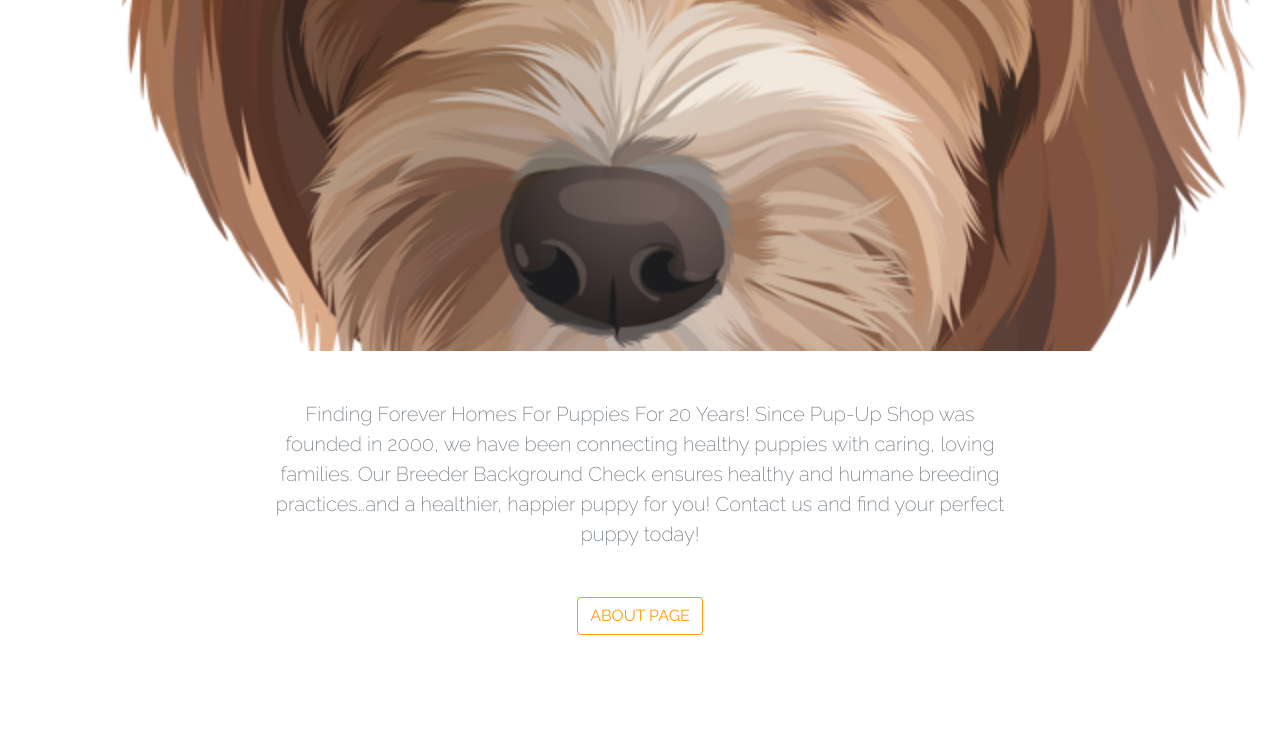
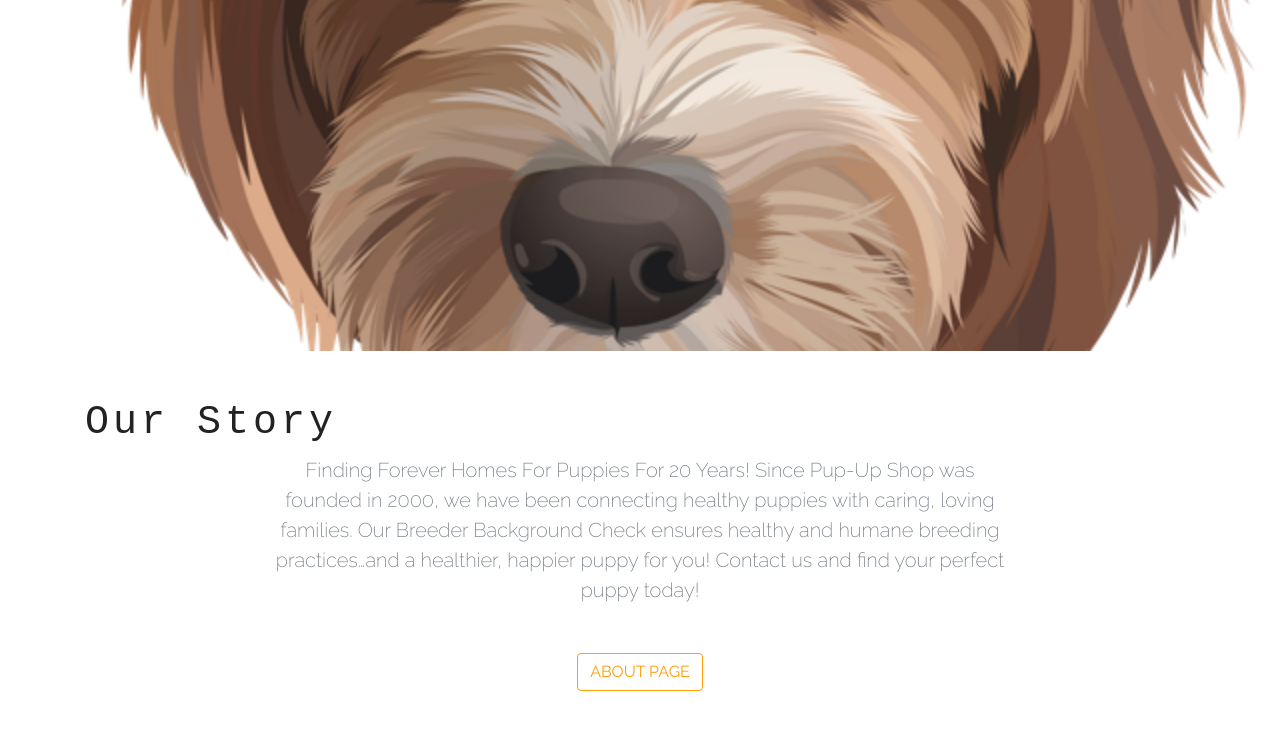
Before and after one commit to thomaszhangg/Pup-Up-Shop, a Gatsby site: page / in a window 1280 px wide. Shown: the part 525-1254 px from the top of the page. Before the commit the page ends 1208 px from the top, so only its background shows below. Built offline with nearby package versions, Linux system fonts and the light colour scheme; Gatsby itself is replaced by a stand-in of ours.

Commit message:
added story info

```diff
--- a/src/components/Home/Info.js
+++ b/src/components/Home/Info.js
@@ -1,10 +1,12 @@
 import React from "react"
 import { Link } from "gatsby"
+import Title from "../Globals/Title"
 
 export default function Info() {
   return (
     <section className="py-5">
       <div className="container">
+        <Title title="Our Story" />
         <div className="row">
           <div className="col-10 col-sm-8 mx-auto text-center">
             <p className="lead text-muted mb-5">
--- /dev/null
+++ b/src/components/globals/Title.js
@@ -0,0 +1,9 @@
+import React from "react"
+
+export default function Title({ title }) {
+  return (
+    <div>
+      <h1>{title}</h1>
+    </div>
+  )
+}
```
